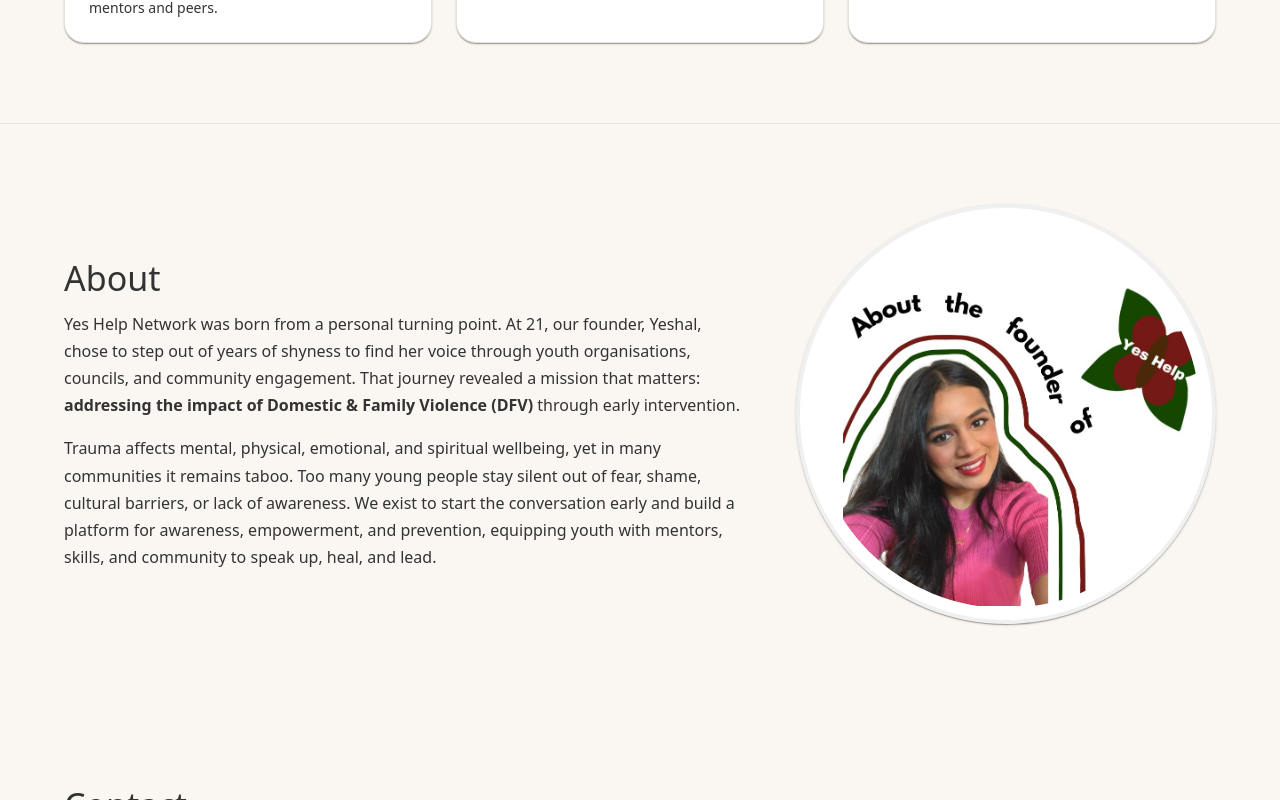
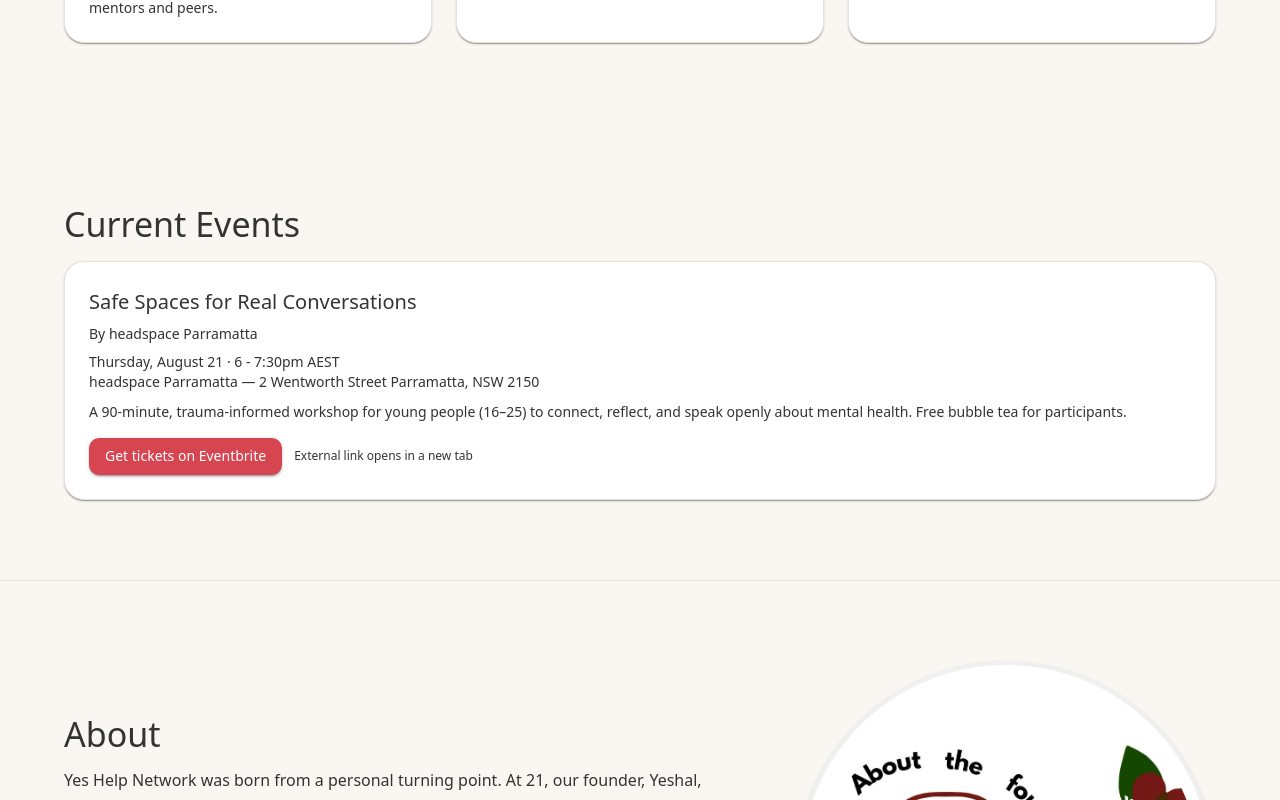
Before and after one commit to yeshelpnetwork/yeshelpnetwork.github.io, a Next.js app: page / in a window 1280 px wide. Shown: the part 1200-2000 px from the top of the page. Built offline with nearby package versions, Linux system fonts and the light colour scheme.

Commit message:
Add event section.

```diff
--- a/app/page.tsx
+++ b/app/page.tsx
@@ -2,6 +2,8 @@ import { Box, Button, Container, Divider, Typography } from '@mui/material';
 import Image from 'next/image';
 
 export default function HomePage() {
+  const eventUrl =
+    'https://www.eventbrite.com.au/e/safe-spaces-for-real-conversations-tickets-1550262048519?aff=oddtdtcreator';
 
   return (
     <Box>
@@ -130,6 +132,57 @@ export default function HomePage() {
         </Container>
       </Box>
 
+      <Box component="section" id="events" sx={{ py: { xs: 6, sm: 10 } }}>
+        <Container>
+          <Typography variant="h4" component="h2" fontWeight={700} gutterBottom>
+            Current Events
+          </Typography>
+          <Box
+            sx={{
+              p: 3,
+              mt: 2,
+              borderRadius: 2,
+              bgcolor: 'background.paper',
+              border: 1,
+              borderColor: 'divider',
+              boxShadow: 1,
+            }}
+          >
+            <Typography variant="h6" fontWeight={600}>
+              Safe Spaces for Real Conversations
+            </Typography>
+            <Typography variant="body2" color="text.secondary" sx={{ mt: 0.75 }}>
+              By headspace Parramatta
+            </Typography>
+            <Typography variant="body2" sx={{ mt: 1 }}>
+              Thursday, August 21 · 6 - 7:30pm AEST
+            </Typography>
+            <Typography variant="body2" color="text.secondary">
+              headspace Parramatta — 2 Wentworth Street Parramatta, NSW 2150
+            </Typography>
+            <Typography variant="body2" color="text.secondary" sx={{ mt: 1.25 }}>
+              A 90-minute, trauma-informed workshop for young people (16–25) to connect, reflect, and speak openly
+              about mental health. Free bubble tea for participants.
+            </Typography>
+            <Box sx={{ display: 'flex', gap: 1.5, mt: 2, alignItems: 'center' }}>
+              <Button
+                href={eventUrl}
+                target="_blank"
+                rel="noopener noreferrer nofollow"
+                variant="contained"
+                color="primary"
+                aria-label="Open Eventbrite listing for Safe Spaces for Real Conversations"
+              >
+                Get tickets on Eventbrite
+              </Button>
+              <Typography variant="caption" color="text.secondary">
+                External link opens in a new tab
+              </Typography>
+            </Box>
+          </Box>
+        </Container>
+      </Box>
+
       <Divider />
 
       <Box component="section" id="about" sx={{ py: { xs: 6, sm: 10 } }}>
```
